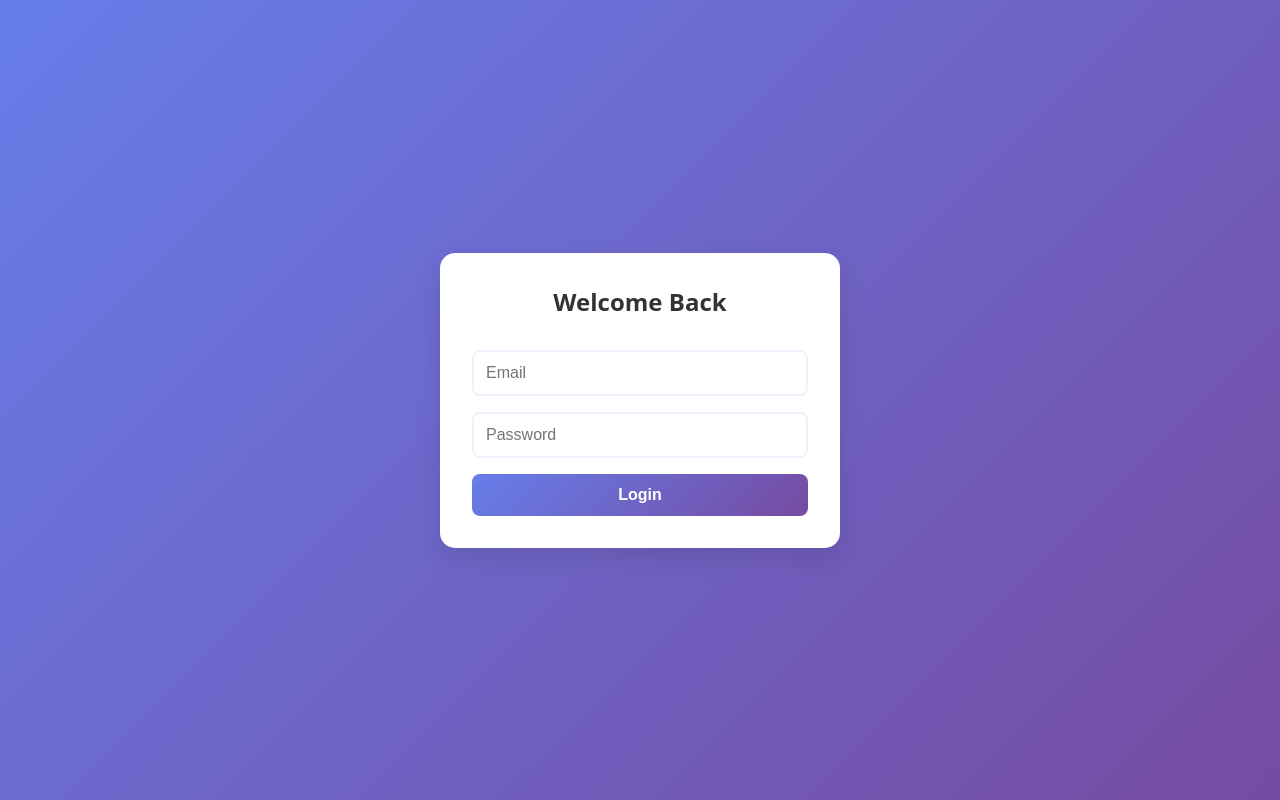
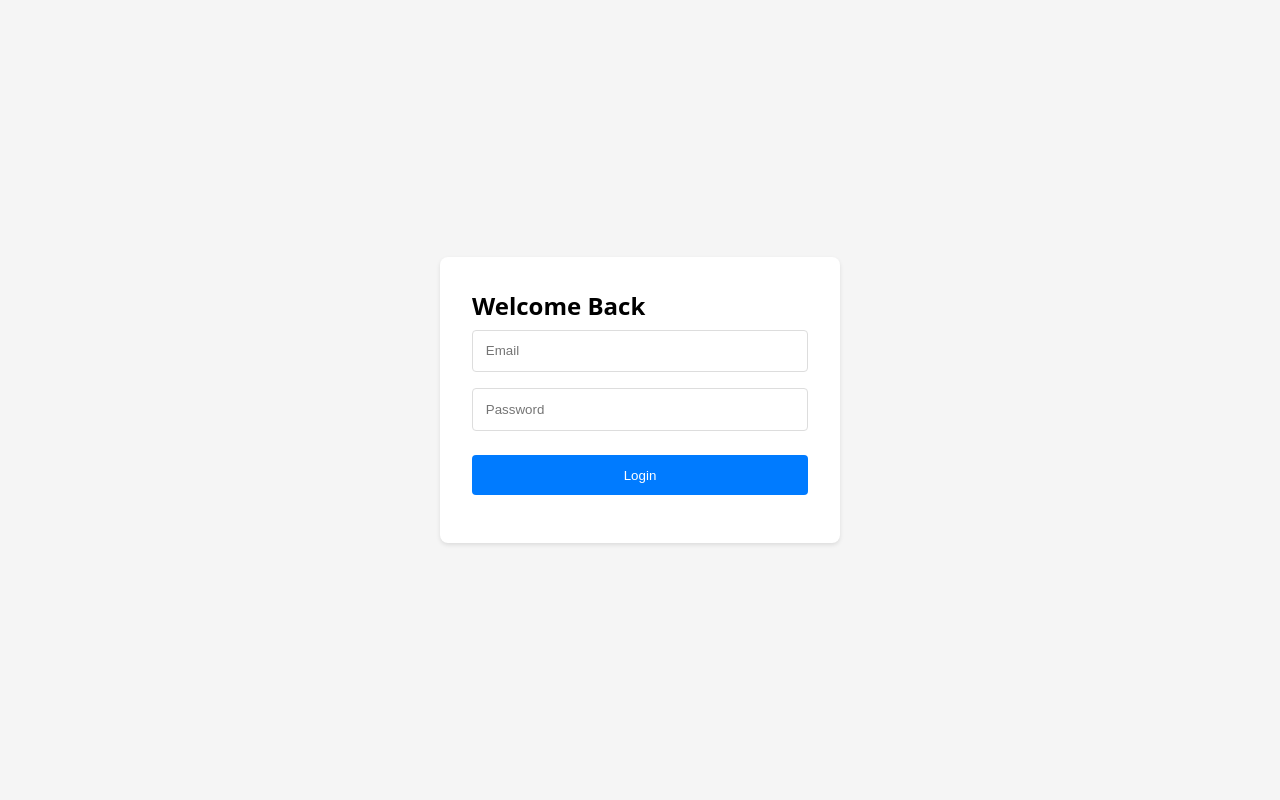
Before and after one commit to unbekannt01/frontend, a React (Vite) app: page /login in a window 1280 px wide. Built offline with nearby package versions, Linux system fonts and the light colour scheme.

Commit message:
Logout Functionality Working

```diff
--- a/src/components/Dashboard.tsx
+++ b/src/components/Dashboard.tsx
@@ -1,53 +1,89 @@
+import { useState, useEffect } from "react";
 import { useNavigate } from "react-router-dom";
 import styled from "styled-components";
-import { useEffect } from "react";
 import api from "../api";
+import axios from "axios";
+
+interface User {
+  id: number;
+  name: string;
+  email: string;
+  role: string;
+  first_name: string;
+  last_name: string;
+  userName: string;
+  mobile_no: string;
+  age: number;
+}
 
 const Dashboard = () => {
   const navigate = useNavigate();
+  const [user, setUser] = useState<User | null>(null);
+  const [loading, setLoading] = useState(true);
 
   useEffect(() => {
-    const role = localStorage.getItem("role");
-    if (role === "ADMIN") {
-      navigate("/admin");
-    }
+    const fetchUser = async () => {
+      try {
+        const response = await api.get("/user/user");
+        setUser(response.data);
+      } catch (error) {
+        console.error("Unauthorized or session expired:", error);
+        localStorage.clear();
+        navigate("/login");
+      } finally {
+        setLoading(false);
+      }
+    };
+
+    fetchUser();
   }, [navigate]);
 
   const handleLogout = async () => {
     try {
-      const refresh_token = localStorage.getItem('refresh_token');
+      const response = await axios.post(
+        "http://localhost:3000/auth/logout",
+        {},
+        {
+          withCredentials: true,
+        }
+      );
 
-      // Refresh access_token BEFORE logout
-      if (refresh_token) {
-        await api.post('/auth/refresh-token', { refresh_token });
-      }
+      console.log("Logout successful", response.data);
 
-      // Now logout
-      const response = await api.post('/auth/logout');
+      // 1. Remove refresh_token from localStorage
+      localStorage.removeItem("refresh_token");
 
-      if (response.status === 200) {
-        localStorage.clear();
-        navigate('/login');
-      }
+      // 2. Redirect to homepage
+      navigate("/"); // or navigate('/login') if you want
     } catch (error) {
-      console.error('Logout failed:', error);
-      localStorage.clear();
-      navigate('/login');
+      console.error("Logout failed:", error);
     }
   };
+
+  if (loading) {
+    return <LoadingScreen>Loading Dashboard...</LoadingScreen>;
+  }
+
+  if (!user) {
+    return null;
+  }
 
   return (
     <StyledDashboard>
       <NavBar>
+        <UserInfo>
+          {user.first_name} {user.last_name} ({user.role})
+        </UserInfo>
         <LogoutButton onClick={handleLogout}>Logout</LogoutButton>
       </NavBar>
       <Content>
-        <QuoteCard>
-          <Quote>
-            "Security is not about convenience. It's about protecting what matters most - your digital identity."
-          </Quote>
-          <Author>- Authentication Principle</Author>
-        </QuoteCard>
+        <WelcomeCard>
+          <h1>Welcome, {user.first_name} 👋</h1>
+          <p>Email: {user.email}</p>
+          <p>Username: {user.userName}</p>
+          <p>Mobile: {user.mobile_no}</p>
+          <p>Age: {user.age}</p>
+        </WelcomeCard>
       </Content>
     </StyledDashboard>
   );
@@ -60,10 +96,16 @@ const StyledDashboard = styled.div`
 
 const NavBar = styled.nav`
   display: flex;
-  justify-content: flex-end;
+  justify-content: space-between;
   padding: 1rem 2rem;
   background: white;
-  box-shadow: 0 2px 4px rgba(0,0,0,0.1);
+  box-shadow: 0 2px 4px rgba(0, 0, 0, 0.1);
+  align-items: center;
+`;
+
+const UserInfo = styled.div`
+  font-weight: bold;
+  color: #333;
 `;
 
 const LogoutButton = styled.button`
@@ -90,26 +132,30 @@ const Content = styled.main`
   padding: 2rem;
 `;
 
-const QuoteCard = styled.div`
+const WelcomeCard = styled.div`
   background: white;
   padding: 3rem;
   border-radius: 15px;
-  box-shadow: 0 4px 6px rgba(0,0,0,0.1);
+  box-shadow: 0 4px 6px rgba(0, 0, 0, 0.1);
   text-align: center;
   max-width: 600px;
+
+  h1 {
+    margin-bottom: 1.5rem;
+  }
+
+  p {
+    color: #666;
+    margin-bottom: 0.5rem;
+  }
 `;
 
-const Quote = styled.p`
-  color: #333;
-  font-size: 1.5rem;
-  line-height: 1.6;
-  font-style: italic;
-  margin-bottom: 1.5rem;
-`;
-
-const Author = styled.p`
-  color: #666;
-  font-size: 1rem;
+const LoadingScreen = styled.div`
+  min-height: 100vh;
+  display: flex;
+  justify-content: center;
+  align-items: center;
+  font-size: 1.2rem;
 `;
 
 export default Dashboard;
--- a/src/components/Login.tsx
+++ b/src/components/Login.tsx
@@ -21,26 +21,26 @@ const Login = () => {
     e.preventDefault();
     setLoading(true);
     try {
-      const response = await api.post('/auth/login', form); // 👈 changed from fetch
+      const response = await api.post('/auth/login', form);
 
-      // Store refresh token and role
       localStorage.setItem('refresh_token', response.data.refresh_token);
       if (response.data.role) {
         localStorage.setItem('role', response.data.role);
       }
 
-      if (response.data.role === "ADMIN") {
-        setTimeout(() => navigate('/admin'), 2000);
-      } else {
-        setTimeout(() => navigate('/dashboard'), 2000);
-      }
-    } catch (error: unknown) {
-      if (error instanceof Error && (error as { response?: { data?: { message?: string } } })?.response?.data?.message) {
-        const errorMsg = (error as { response?: { data?: { message?: string } } }).response?.data?.message || "An unknown error occurred";
-        setMessage(errorMsg);
-      } else {
-        setMessage("Login failed");
-      }
+      setMessage("Login successful!");
+
+      setTimeout(() => {
+        if (response.data.role === "ADMIN") {
+          navigate('/admin');
+        } else {
+          navigate('/dashboard');
+        }
+      }, 1000);
+
+    } catch (error: Error | unknown) {
+      const errorMessage = error instanceof Error ? error.message : "Login failed. Please try again.";
+      setMessage(errorMessage);
     }
     setLoading(false);
   };
@@ -54,90 +54,70 @@ const Login = () => {
             type="email"
             placeholder="Email"
             value={form.email}
-            onChange={(e) => setForm({...form, email: e.target.value})}
+            onChange={(e) => setForm({ ...form, email: e.target.value })}
             required
           />
           <Input
             type="password"
             placeholder="Password"
             value={form.password}
-            onChange={(e) => setForm({...form, password: e.target.value})}
+            onChange={(e) => setForm({ ...form, password: e.target.value })}
             required
           />
           <Button type="submit" disabled={loading}>
             {loading ? "Logging in..." : "Login"}
           </Button>
         </form>
-        {message && <Message error>{message}</Message>}
+        {message && <Message error={message.includes('failed')}>{message}</Message>}
       </FormCard>
     </StyledContainer>
   );
 };
 
 const StyledContainer = styled.div`
+  display: flex;
+  justify-content: center;
+  align-items: center;
   min-height: 100vh;
-  display: flex;
-  align-items: center;
-  justify-content: center;
-  background: linear-gradient(135deg, #667eea 0%, #764ba2 100%);
-  padding: 20px;
+  background-color: #f5f5f5;
 `;
 
 const FormCard = styled.div`
   background: white;
   padding: 2rem;
-  border-radius: 15px;
-  box-shadow: 0 10px 25px rgba(0,0,0,0.1);
+  border-radius: 8px;
+  box-shadow: 0 2px 4px rgba(0, 0, 0, 0.1);
   width: 100%;
   max-width: 400px;
-  text-align: center;
-
-  h2 {
-    color: #333;
-    margin-bottom: 2rem;
-  }
 `;
 
 const Input = styled.input`
   width: 100%;
-  padding: 12px;
-  margin-bottom: 1rem;
-  border: 2px solid #eef2ff;
-  border-radius: 8px;
-  font-size: 1rem;
-  transition: all 0.3s ease;
-
-  &:focus {
-    outline: none;
-    border-color: #667eea;
-    box-shadow: 0 0 0 3px rgba(102,126,234,0.1);
-  }
+  padding: 0.8rem;
+  margin: 0.5rem 0;
+  border: 1px solid #ddd;
+  border-radius: 4px;
 `;
 
 const Button = styled.button`
   width: 100%;
-  padding: 12px;
-  background: linear-gradient(135deg, #667eea 0%, #764ba2 100%);
+  padding: 0.8rem;
+  margin: 1rem 0;
+  background-color: #007bff;
   color: white;
   border: none;
-  border-radius: 8px;
-  font-size: 1rem;
-  font-weight: 600;
+  border-radius: 4px;
   cursor: pointer;
-  transition: transform 0.3s ease;
-
-  &:hover {
-    transform: translateY(-1px);
-  }
 
   &:disabled {
-    opacity: 0.7;
+    background-color: #cccccc;
   }
 `;
 
-const Message = styled.p<{ error?: boolean }>`
+const Message = styled.div<{ error?: boolean }>`
+  color: ${props => props.error ? '#dc3545' : '#28a745'};
+  text-align: center;
   margin-top: 1rem;
-  color: ${props => props.error ? '#ef4444' : '#10b981'};
 `;
 
 export default Login;
```
